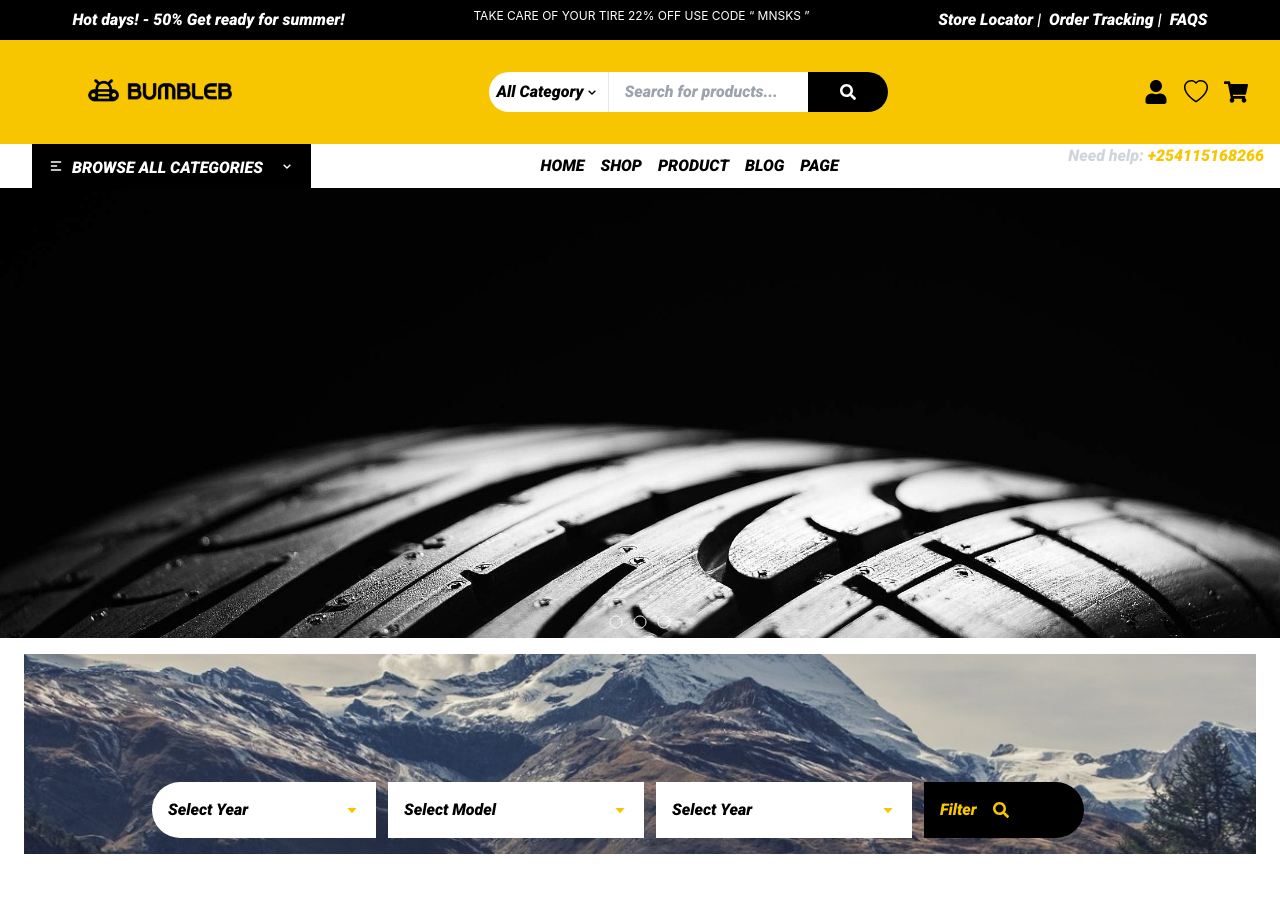
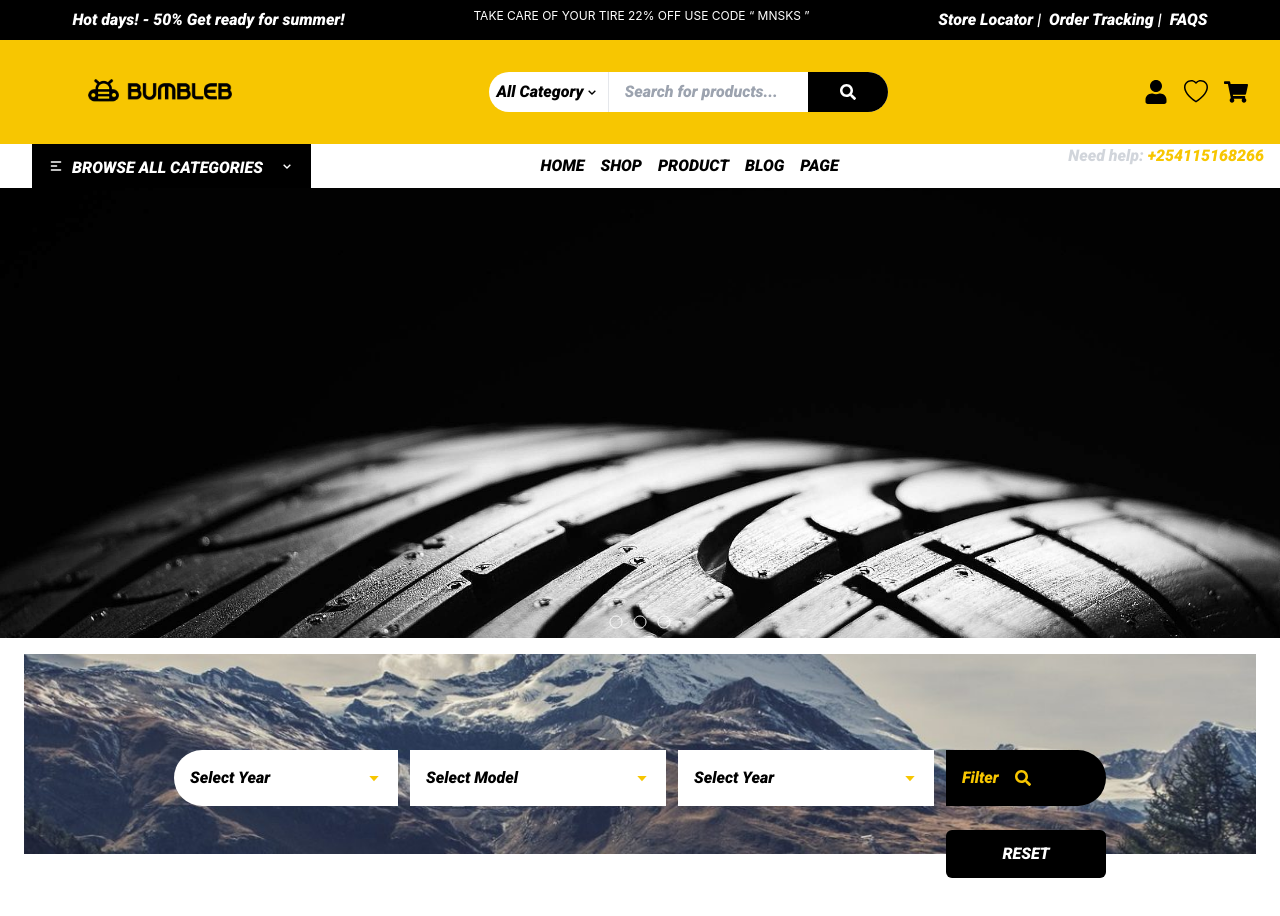
Before and after one commit to Kibet-mutai/Spare-shop, a React (Vite) app: page / in a window 1280 px wide. Shown: the top 916 px of the page. Built offline with nearby package versions, Linux system fonts and the light colour scheme; a web font is replaced by a local one.

Commit message:
Reset Button

```diff
--- a/src/Components/Filter.tsx
+++ b/src/Components/Filter.tsx
@@ -15,7 +15,7 @@ export const Filter = () => {
         style={{ backgroundImage: `url(${bgImage.url})` }}
         className="bg-cover bg-center max-w-[1440px] h-[200px] m-auto mt-4 mx-6"
       >
-        <div className="flex flex-row gap-x-3 p-32">
+        <div className="flex justify-center flex-row gap-x-3 p-24">
           <div className="relative w-56">
             <button
               className="flex justify-between bg-white rounded-l-full w-full p-4"
@@ -25,7 +25,7 @@ export const Filter = () => {
               <BiCaretDown className="text-[#f7c601] mt-1" />
             </button>
             {showDropDown && (
-              <div className="absolute left-0 top-full right-0 bg-white">
+              <div className="absolute left-0 top-full  right-0 bg-white">
                 <ul className="flex flex-col w-full py-2 border-x-2 border-y-2 border-gray-400">
                   <li className="w-full hover:bg-blue-500 px-3">
                     <a href="#" className="block w-full">
@@ -166,9 +166,9 @@ export const Filter = () => {
               </div>
             )}
           </div>
-          <div className="w-40">
+          <div className="flex flex-col gap-y-6">
             <button
-              className="flex items-center flex-row gap-x-4 bg-black rounded-r-full p-4 w-full hover:bg-[#f7c601]"
+              className="flex items-center flex-row gap-x-4 bg-black rounded-r-full p-4 w-40 hover:bg-[#f7c601]"
               id="btn-filter"
             >
               <h3 className="font-bold text-[#f7c601] icon font-[Inter]">
@@ -176,6 +176,9 @@ export const Filter = () => {
               </h3>
               <FaSearch className="text-[#f7c601] icon" />
             </button>
+            <button id="btn-filter" className="bg-black p-3 rounded-md">
+              <h3 className="text-white uppercase">Reset</h3>
+            </button>
           </div>
         </div>
       </div>
```
